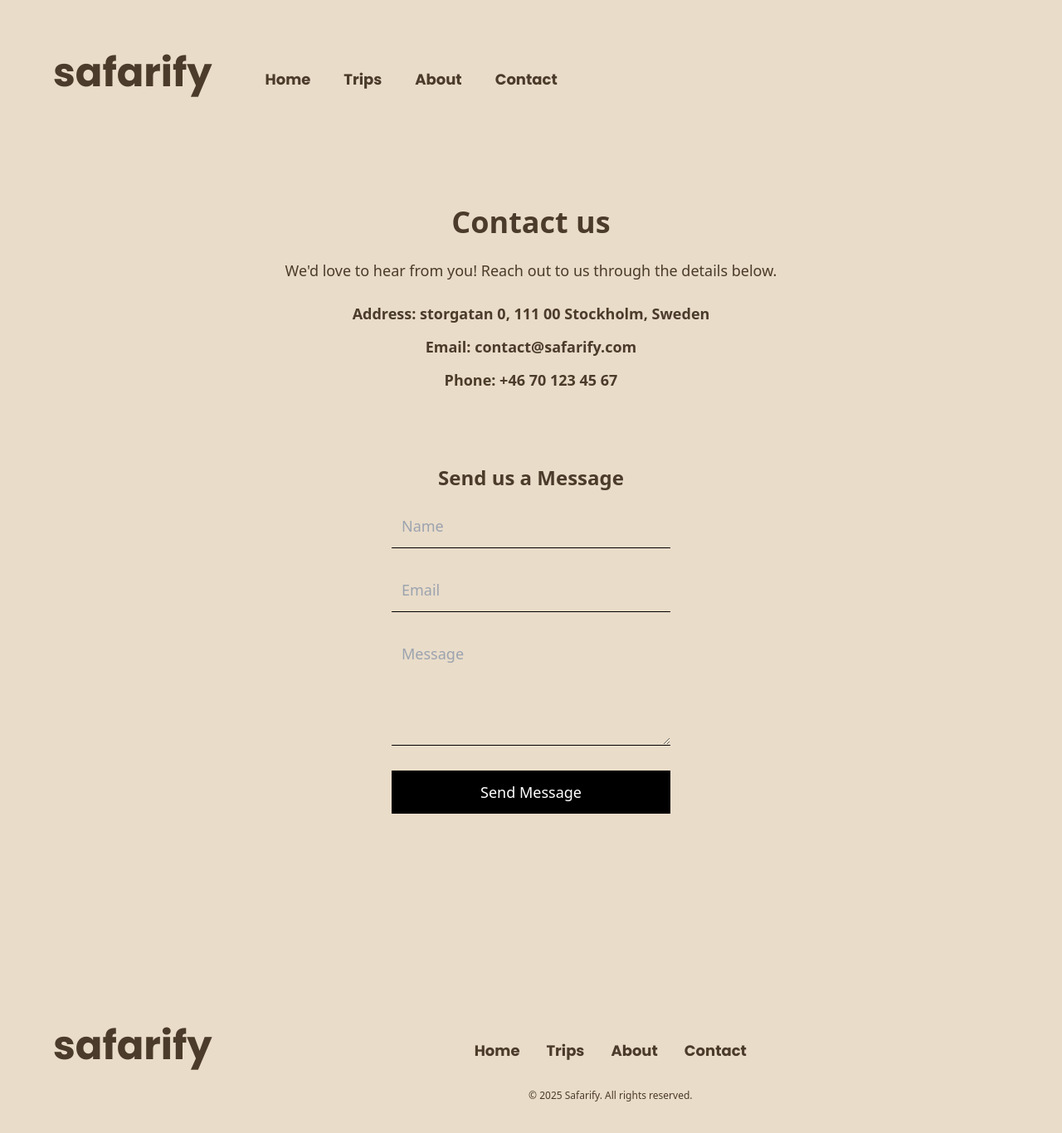
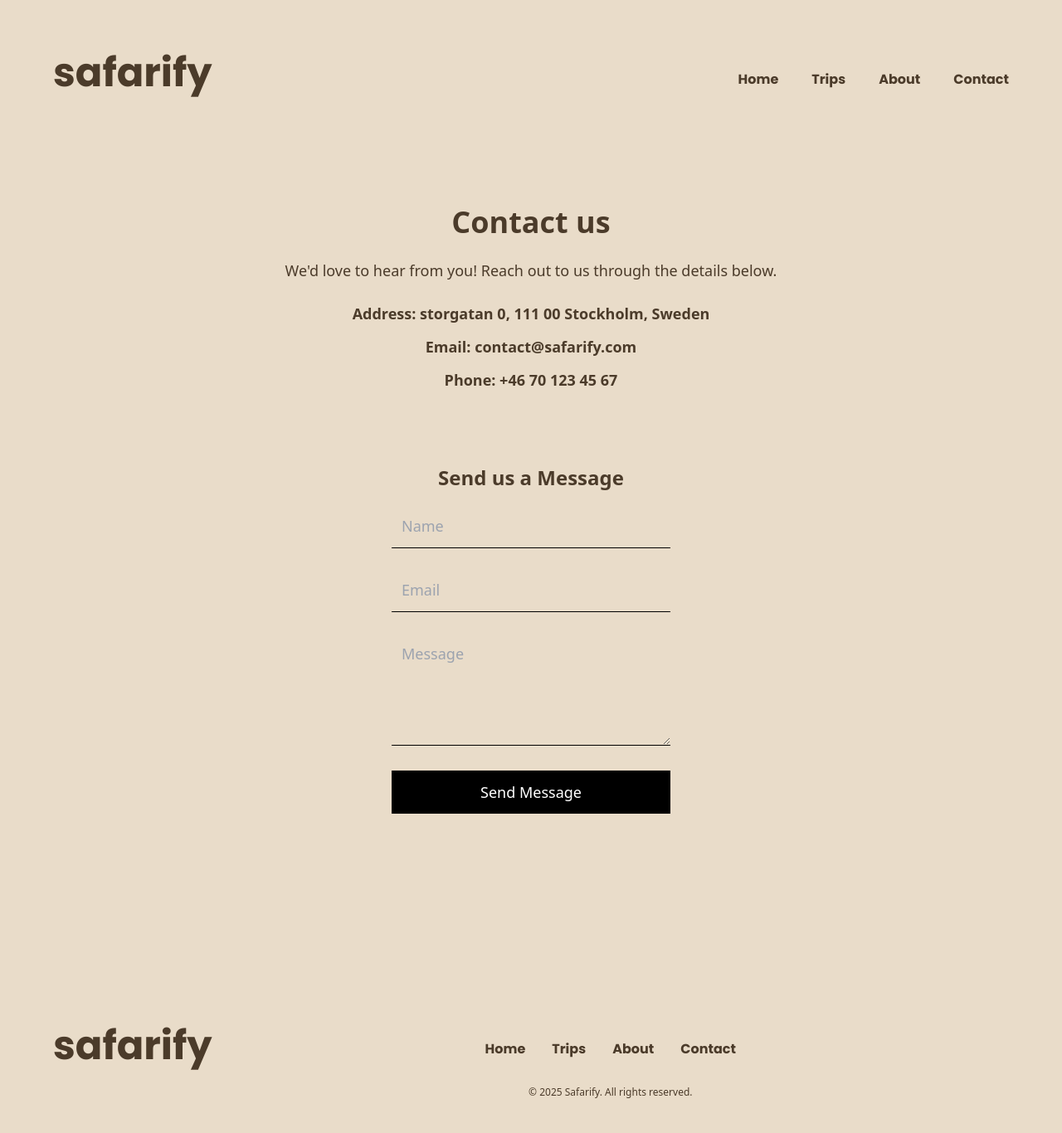
Before and after one commit to AbubakerSalah/safarify, a React (Vite) app: page /contact in a window 1280 px wide. Shown: the top 1366 px of the page at 83% size. Built offline with nearby package versions, Linux system fonts and the light colour scheme.

Commit message:
Updated the Navbar.js file and the home component

```diff
--- a/src/Components/Footer.jsx
+++ b/src/Components/Footer.jsx
@@ -14,25 +14,25 @@ export default function Footer() {
         <nav>
           <ul className="flex flex-col md:flex-row items-center gap-8 mt-4 font-poppins">
             <li>
-              <Link to="/" className="relative group text-lg">
+              <Link to="/" className="relative group">
                 Home
                 <span className="absolute bottom-0 left-0 w-full h-0.5 bg-[#3F3F3F] scale-x-0 group-hover:scale-x-100 transition-all duration-300"></span>
               </Link>
             </li>
             <li>
-              <Link to="/trips" className="relative group text-lg">
+              <Link to="/trips" className="relative group">
                 Trips
                 <span className="absolute bottom-0 left-0 w-full h-0.5 bg-[#3F3F3F] scale-x-0 group-hover:scale-x-100 transition-all duration-300"></span>
               </Link>
             </li>
             <li>
-              <Link to="/about" className="relative group text-lg">
+              <Link to="/about" className="relative group">
                 About
                 <span className="absolute bottom-0 left-0 w-full h-0.5 bg-[#3F3F3F] scale-x-0 group-hover:scale-x-100 transition-all duration-300"></span>
               </Link>
             </li>
             <li>
-              <Link to="/contact" className="relative group text-lg">
+              <Link to="/contact" className="relative group">
                 Contact
                 <span className="absolute bottom-0 left-0 w-full h-0.5 bg-[#3F3F3F] scale-x-0 group-hover:scale-x-100 transition-all duration-300"></span>
               </Link>
--- a/src/Components/Navbar.jsx
+++ b/src/Components/Navbar.jsx
@@ -16,7 +16,7 @@ export default function Navbar() {
   }
 
   return (
-    <div className="flex justify-between  lg:justify-start lg:gap-16 items-center p-8 lg:p-16 relative">
+    <div className="flex justify-between  lg:justify-between lg:gap-16 items-center p-8 lg:p-16 relative">
       <Link to="/" className="relative group">
         <h1 className="text-4xl lg:text-5xl font-poppins font-bold">
           safarify
@@ -27,25 +27,25 @@ export default function Navbar() {
       <nav className="hidden lg:flex space-x-16">
         <ul className="flex space-x-10 mt-4 font-poppins">
           <li>
-            <Link to="/" className="relative group text-lg">
+            <Link to="/" className="relative group ">
               Home
               <span className="absolute bottom-0 left-0 w-full h-0.5 bg-[#3F3F3F] scale-x-0 group-hover:scale-x-100 transition-all duration-300"></span>
             </Link>
           </li>
           <li>
-            <Link to="/trips" className="relative group text-lg">
+            <Link to="/trips" className="relative group ">
               Trips
               <span className="absolute bottom-0 left-0 w-full h-0.5 bg-[#3F3F3F] scale-x-0 group-hover:scale-x-100 transition-all duration-300"></span>
             </Link>
           </li>
           <li>
-            <Link to="/about" className="relative group text-lg">
+            <Link to="/about" className="relative group ">
               About
               <span className="absolute bottom-0 left-0 w-full h-0.5 bg-[#3F3F3F] scale-x-0 group-hover:scale-x-100 transition-all duration-300"></span>
             </Link>
           </li>
           <li>
-            <Link to="/contact" className="relative group text-lg">
+            <Link to="/contact" className="relative group ">
               Contact
               <span className="absolute bottom-0 left-0 w-full h-0.5 bg-[#3F3F3F] scale-x-0 group-hover:scale-x-100 transition-all duration-300"></span>
             </Link>
@@ -63,16 +63,16 @@ export default function Navbar() {
           <div className="absolute top-24 right-0 bg-[#e9dcc9] shadow-md w-full  p-4 z-10 transition-transform duration-300">
             <ul className="pt-6 flex flex-col items-center gap-4 font-poppins">
               <Link to="" onClick={closeMenu}>
-                <li className="mb-4 text-lg hover:text-[#6d645a]">Home</li>
+                <li className="mb-4  hover:text-[#6d645a]">Home</li>
               </Link>
               <Link to="trips" onClick={closeMenu}>
-                <li className="mb-4 text-lg hover:text-[#6d645a]">Trips</li>
+                <li className="mb-4  hover:text-[#6d645a]">Trips</li>
               </Link>
               <Link to="about" onClick={closeMenu}>
-                <li className="mb-4 text-lg hover:text-[#6d645a]">About</li>
+                <li className="mb-4  hover:text-[#6d645a]">About</li>
               </Link>
               <Link to="contact" onClick={closeMenu}>
-                <li className="text-lg hover:text-[#6d645a]">Contact</li>
+                <li className=" hover:text-[#6d645a]">Contact</li>
               </Link>
             </ul>
           </div>
--- a/src/Pages/Home.jsx
+++ b/src/Pages/Home.jsx
@@ -16,7 +16,7 @@ export default function Home() {
 
         <div className="absolute p-2 bottom-0 lg:mb-32">
           <Link to="/trips">
-            <button className="bg-black text-gray-200  px-6 md:px-20 py-3 flex items-center gap-2 group transition-all duration-300">
+            <button className="bg-black text-gray-200 hidden lg:flex px-6 md:px-20 py-3  items-center gap-2 group transition-all duration-300">
               See Our Trips
               <ArrowRight className="w-4 h-5 transform transition-transform duration-300 group-hover:translate-x-2" />
             </button>
```
